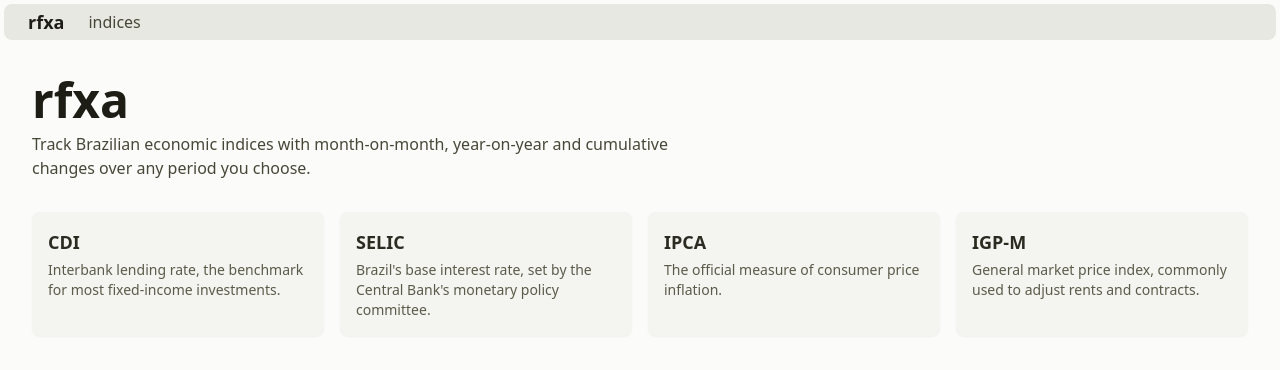
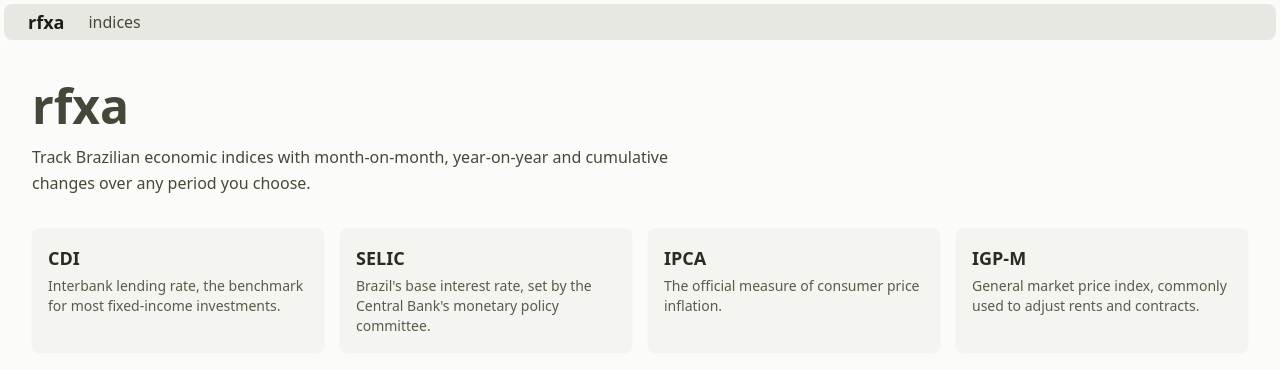
Before and after one commit to giuppep/rfxa, a Vue app: page / in a window 1280 px wide. Shown: the top 370 px of the page. Built offline with nearby package versions, Linux system fonts and the light colour scheme; a web font is replaced by a local one.

Commit message:
define typography in dedicated css file

```diff
--- a/src/styles/base.css
+++ b/src/styles/base.css
@@ -22,10 +22,6 @@
         @apply font-normal text-base text-olive-900 bg-olive-50;
     }
 
-    h1 {
-        @apply text-5xl font-black;
-    }
-
     table {
         @apply w-full border-collapse text-sm;
     }
--- a/src/styles/main.css
+++ b/src/styles/main.css
@@ -3,6 +3,7 @@ layer(base);
 
 @import "tailwindcss";
 @import "./base.css";
+@import "./typography.css";
 @import "./components.css";
 
 @theme {
--- /dev/null
+++ b/src/styles/typography.css
@@ -0,0 +1,41 @@
+@layer base {
+    h1 {
+        @apply text-5xl font-black leading-tight;
+    }
+
+    h2 {
+        @apply text-3xl font-bold leading-tight;
+    }
+
+    h3 {
+        @apply text-2xl font-semibold;
+    }
+
+    h4 {
+        @apply text-xl font-semibold;
+    }
+
+    h5 {
+        @apply text-lg font-semibold;
+    }
+
+    h6 {
+        @apply text-base font-semibold;
+    }
+
+    h1,
+    h2,
+    h3,
+    h4 {
+        @apply text-olive-700;
+    }
+
+    h5,
+    h6 {
+        @apply text-olive-600;
+    }
+
+    p {
+        @apply text-base leading-relaxed text-olive-900;
+    }
+}
```
